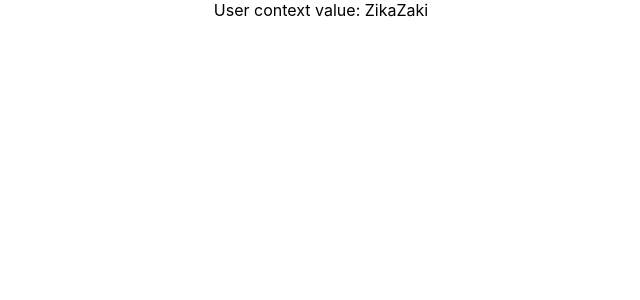
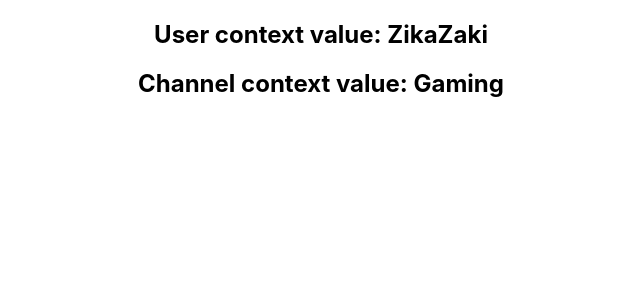
Before and after one commit to ZikaZaki/react-hooks, a React (Create React App) app: page / in a window 1280 px wide. Shown: the top 300 px of the page, without its empty margins (319-959 px from the left). Built offline with nearby package versions, Linux system fonts and the light colour scheme.

Commit message:
consumed ChannelContext in ComponentF

```diff
--- a/src/components/ComponentF.js
+++ b/src/components/ComponentF.js
@@ -1,5 +1,5 @@
 import React from "react"
-import { UserContext } from "../App"
+import { UserContext, ChannelContext } from "../App"
 
 function ComponentF() {
   return (
@@ -7,7 +7,20 @@ function ComponentF() {
       <UserContext.Consumer>
         {
             user => {
-              return <div>User context value: {user}</div>
+              return (
+                <ChannelContext.Consumer>
+                  {
+                    channel => {
+                      return (
+                        <div>
+                          <h2>User context value: {user}</h2>
+                          <h2>Channel context value: {channel}</h2>
+                        </div>
+                      )
+                    }
+                  }
+                </ChannelContext.Consumer>
+              )
             }
         }
       </UserContext.Consumer>
```
